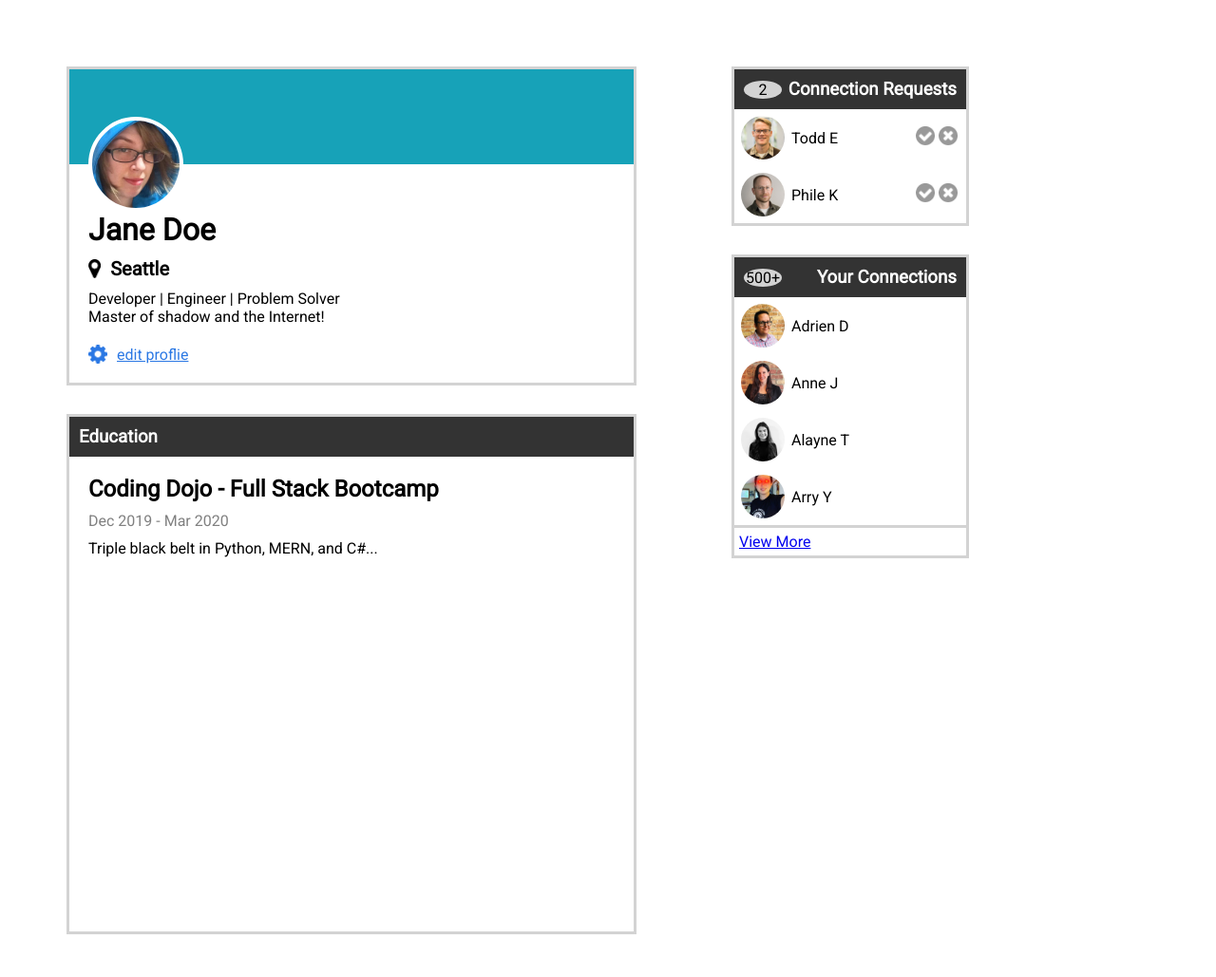
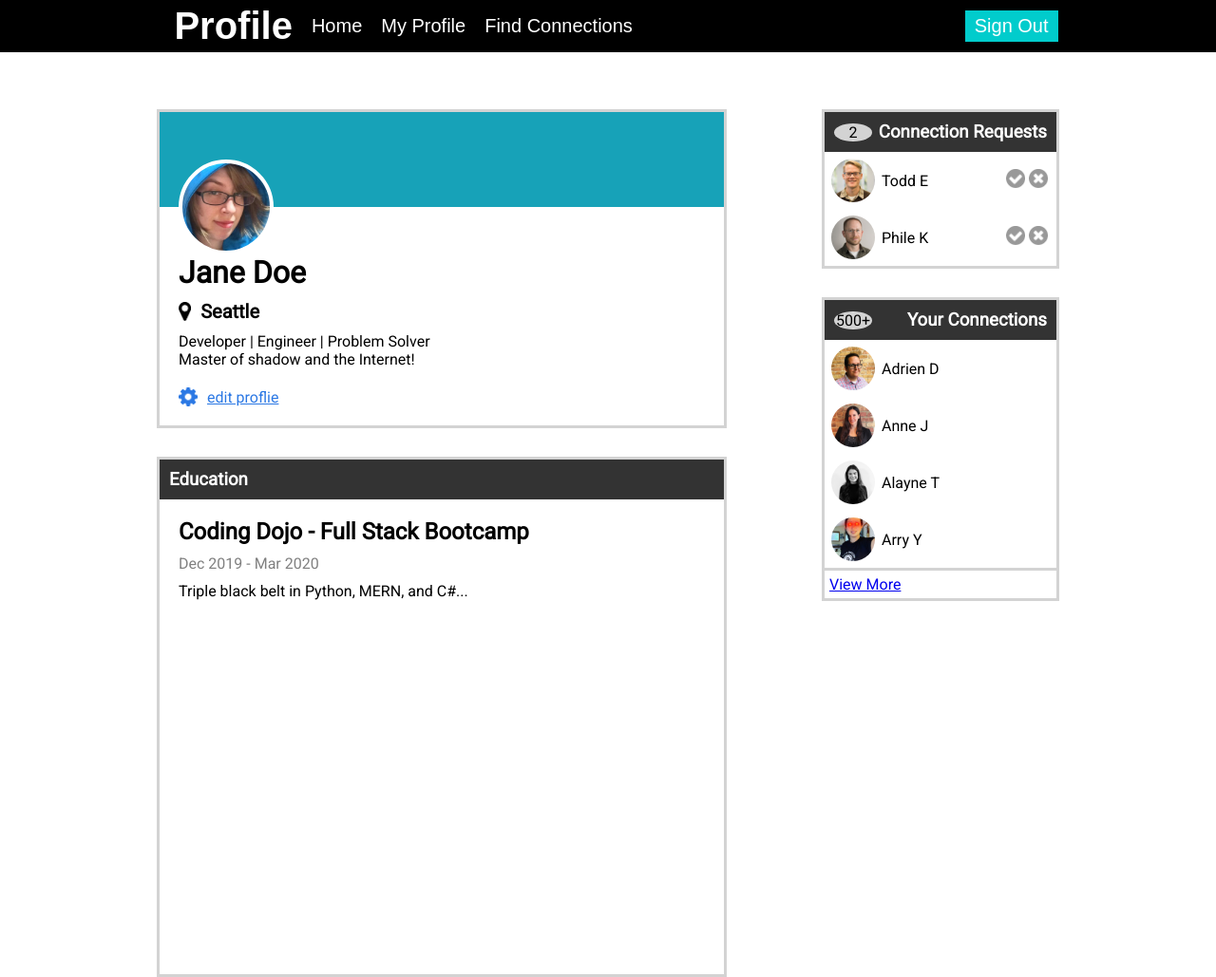
Before and after one commit to andreachou/Profile-Page, a plain HTML site: page index.html in a window 1280 px wide. Shown: the whole page at 95% size. Drawn offline with Linux system fonts and the light colour scheme.

Commit message:
add nav bar

```diff
--- a/index.html
+++ b/index.html
@@ -12,6 +12,21 @@
 <link href="https://fonts.googleapis.com/css2?family=Roboto&display=swap" rel="stylesheet">
 </head>
 <body>
+    <!-- Top navigation bar -->
+    <div class="nav-bar">
+        <div class="nav">
+            <h1>Profile</h1>
+            <ul class="nav-links">
+                <li><a href="#">Home</a></li>
+                <li><a href="#">My Profile</a></li>
+                <li><a href="#">Find Connections</a></li>
+            </ul>
+        </div>
+        <button class="btn">Sign Out</button>
+    </div>
+
+    <!-- Main content -->
+    <div class="main-content">
         <div class="left-side-bar">
             <!-- Main profile -->
             <div class="main-profile">
@@ -111,6 +126,6 @@
                 </footer>
             </div>
         </div>
-
+    </div>
 </body>
 </html>
--- a/style.css
+++ b/style.css
@@ -5,9 +5,72 @@
 }
 
 body {
-    margin: 20px;
     font-family: 'Roboto', sans-serif;
+}
+
+
+
+.nav-bar {
+    background-color: black;
     display: flex;
+    justify-content: space-around;
+    align-items: center;
+    padding: 5px;
+}
+
+.nav-bar h1 {
+    font-size: 40px;
+    color: white;
+    font-family: arial;
+    margin-left: 20px;
+    margin-right: 10px;
+}
+
+.nav {
+    display:flex;
+    align-items: center;
+}
+
+.nav-links {
+    color: white;
+    font-family: arial;
+    font-size: 20px;
+    display: flex;
+    align-items: center;
+    margin-right: 20px;
+}
+
+li {
+    margin: 10px;
+    list-style-type: none; /* remove bullet points */
+}
+
+.active {
+    font-weight: bold;
+}
+
+.btn {
+    background-color: rgb(1, 204, 204);
+    color: white;
+    font-size: 20px;
+    padding: 5px 10px;
+    box-shadow: 3px 3px black;
+    border: 3px black solid;
+
+}
+
+.nav-links a {
+    color: white;
+    text-decoration: none;
+}
+
+
+
+
+.main-content{
+    display:flex;
+    margin: 10px auto;
+    justify-content: center;
 }
 
 .left-side-bar,
```
Also changed, not shown: box-view.png (added). Lines whose indentation alone changed are shown as unchanged.
